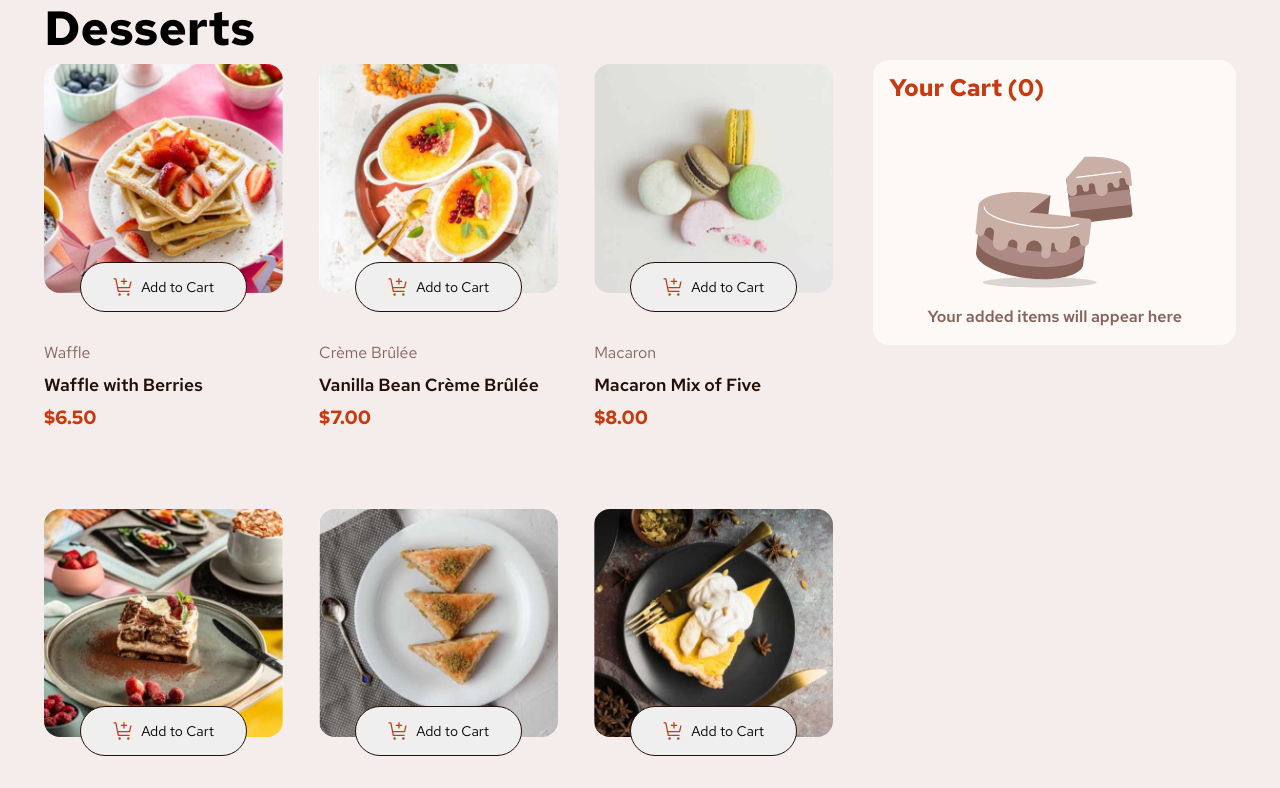
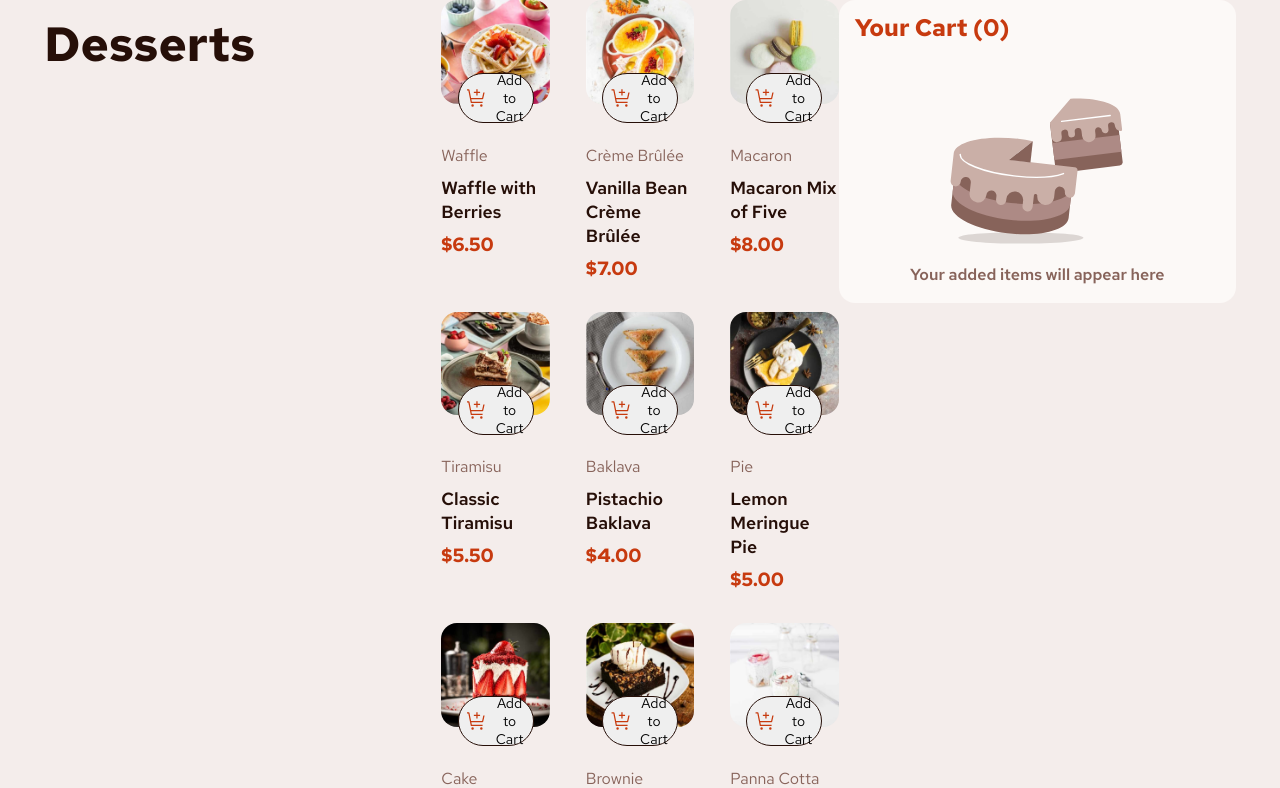
Before and after one commit to SebastianLaka/product-list-with-cart, a Vue app: page / in a window 1280 px wide. Shown: the top 788 px of the page. Built offline with nearby package versions, Linux system fonts and the light colour scheme.

Commit message:
Created new mixin for typography and used in all parts of component

```diff
--- a/src/assets/sass/breakpoints.scss
+++ b/src/assets/sass/breakpoints.scss
@@ -1,4 +1,5 @@
 $mobile-view: 23.438em;
+$tablet-view: 48em;
 $desktop-small: 62em;
 $desktop-wide: 81.25em;
 $desktop-ultra-wide: 90em;
--- a/src/assets/sass/mixins.scss
+++ b/src/assets/sass/mixins.scss
@@ -1,4 +1,12 @@
-@mixin flex-layout($flex-direction: null, $justify-content: null, $align-items: null, $flex-wrap: null) {
+@use './colors.scss' as *;
+@use './fonts.scss' as *;
+
+@mixin flex-layout(
+  $flex-direction: null,
+  $justify-content: null,
+  $align-items: null,
+  $flex-wrap: null
+) {
   display: flex;
   @if $flex-direction {
     flex-direction: $flex-direction;
@@ -9,7 +17,7 @@
   @if $align-items {
     align-items: $align-items;
   }
-  @if $flex-wrap{
+  @if $flex-wrap {
     flex-wrap: $flex-wrap;
   }
 }
@@ -39,13 +47,25 @@
   @if $right {
     right: $right;
   }
-  @if $bottom{
+  @if $bottom {
     bottom: $bottom;
   }
-  @if $left{
+  @if $left {
     left: $left;
   }
   @if $z-index {
     z-index: $z-index;
   }
 }
+
+@mixin set-element-typography($color, $font-weight, $font-size) {
+  @if $color {
+    color: getColor($color);
+  }
+  @if $font-weight {
+    font-weight: changeWeight($font-weight);
+  }
+  @if $font-size {
+    font-size: $font-size;
+  }
+}
--- a/src/components/Layout.vue
+++ b/src/components/Layout.vue
@@ -1,31 +1,42 @@
 <script setup>
+import ProductsHeader from '../components/product-list/ProductsHeader.vue'
 import ProductList from './product-list/ProductList.vue'
-import ProductCartMain from './product-cart/ProductCartMain.vue';
+import ProductCartMain from './product-cart/ProductCartMain.vue'
 import SummaryPopup from './summary-popup/OrderSuccessModal.vue'
 import { useCartStore } from '@/stores/cart'
 const cart = useCartStore()
 </script>
 <template>
   <main class="main-layout wrapper">
+    <ProductsHeader v-slot="{ productsHeader }">
+      <h1 class="product-header__category">{{ productsHeader }}</h1>
+    </ProductsHeader>
     <ProductList />
-    <ProductCartMain/>
-    <SummaryPopup v-if="cart.isClicked"/>
+    <ProductCartMain />
+    <SummaryPopup v-if="cart.isClicked" />
   </main>
 </template>
 <style lang="scss" scoped>
 @use '../assets/sass/breakpoints.scss' as *;
-@use "../assets/sass/wrapper.scss" as *;
+@use '../assets/sass/wrapper.scss' as *;
 @use '../assets/sass/colors.scss' as *;
-.main-layout{
-  position: relative;
-  padding: 1em .25em;
-  min-height: 100svh;
+@use '../assets/sass/mixins.scss' as *;
+@media (min-width: $mobile-view) {
+  .main-layout {
+    min-height: 100svh;
+    padding: 0 .25em;
+    .product-header {
+      padding: 2em 0;
+      &__category {
+        @include set-element-typography('Rose-900', 'font-700', 3rem);
+      }
+    }
+  }
 }
-@media(min-width: 1200px){
-  .main-layout{
-    display: grid;
-    grid-template-columns: repeat(3, 1fr);
-    gap: 0 1em;
+@media (min-width: 1200px) {
+  .main-layout {
+    @include grid-layout($columns: 3);
+    @include set-gap($row-gap: 1em);
   }
 }
 </style>
--- a/src/components/product-cart/CartItem.vue
+++ b/src/components/product-cart/CartItem.vue
@@ -43,25 +43,22 @@ const emit = defineEmits(['remove'])
   .cart-desserts {
     @include flex-layout($justify-content: space-between, $align-items: center);
     @include set-gap($column-gap: 1em);
-
     &__image{
-      width:  75px;
-      height: 75px;
+      width:  4.688em;
+      height: 4.688em;
     }
     .cart-item-section {
       @include flex-layout($flex-direction: column);
-      gap: 0.5em 0;
       @include set-gap($row-gap: 1em);
       &__product-name {
         color: getColor('Rose-900');
       }
       .cart-item-pricing {
-        display: flex;
+        @include flex-layout();
         gap: 0 0.5em;
         &__amount {
           padding-right: 0.75em;
-          color: getColor('Red');
-          font-weight: changeWeight('font-600');
+          @include set-element-typography('Red', 'font-600', 1rem);
         }
         &__price,
         &__amount-price {
@@ -82,8 +79,8 @@ const emit = defineEmits(['remove'])
       cursor: pointer;
       &__icon {
         transform: translate(-0.01em, -0.02em);
-        width: 10px;
-        height: 10px;
+        width: 0.625em;
+        height: 0.625em;
       }
     }
   }
--- a/src/components/product-cart/CartSummary.vue
+++ b/src/components/product-cart/CartSummary.vue
@@ -12,10 +12,9 @@
     @include set-gap($row-gap: 2.5em);
   }
 }
-
-@media (min-width: 1200px){
-    .cart-summary{
-        width: 100%;
-    }
+@media (min-width: $desktop-wide) {
+  .cart-summary {
+    width: 100%;
+  }
 }
 </style>
--- a/src/components/product-cart/ProductCartMain.vue
+++ b/src/components/product-cart/ProductCartMain.vue
@@ -74,15 +74,14 @@ const noticeCartOrder = ref({
 @media (min-width: $mobile-view) {
   .cart-container {
     @include flex-layout($flex-direction: column, $align-items: center);
-    padding: 2.75em 1.5em 1.5em 1.5em;
+    padding-bottom: 1em;
     .empty-cart-content {
       background-color: getColor('Rose-50');
       border-radius: 1em;
       width: 100%;
       padding: 1em;
       &__cart-amount {
-        color: getColor('Red');
-        font-size: 1.5rem;
+        @include set-element-typography('Red', 'font-700', 1.5rem);
         padding-bottom: 1em;
       }
       &__image {
@@ -91,8 +90,7 @@ const noticeCartOrder = ref({
         padding-top: 1em;
       }
       &__info {
-        color: getColor('Rose-500');
-        font-weight: changeWeight('font-600');
+        @include set-element-typography('Rose-500', 'font-600', 1rem);
         text-align: center;
       }
     }
@@ -104,20 +102,14 @@ const noticeCartOrder = ref({
       width: 100%;
       padding: 1.5em;
       &__header {
-        color: getColor('Red');
-        font-size: 1.5rem;
+        @include set-element-typography('Red', 'font-700', 1.5rem);
       }
     }
     .cart-summary-total {
       @include flex-layout($flex-direction: row, $justify-content: space-between);
       width: 100%;
-      &__content,
       &__price {
-        color: getColor('Rose-900');
-      }
-      &__price {
-        font-weight: changeWeight('font-600');
-        font-size: 2rem;
+        @include set-element-typography('Rose-900', 'font-600', 2rem);
       }
     }
     .cart-summary-notice {
@@ -128,8 +120,8 @@ const noticeCartOrder = ref({
       );
       @include set-gap($column-gap: 1em);
       &__icon {
-        width: 32px;
-        height: 32px;
+        width: 3.2em;
+        height: 3.2em;
       }
     }
     .confirm-cart-button {
@@ -139,19 +131,16 @@ const noticeCartOrder = ref({
       border: 0.1em solid getColor('Red');
       width: 100%;
       background-color: getColor('Red');
-      font-weight: changeWeight('font-600');
-      color: getColor('Rose-50');
+      @include set-element-typography('Rose-50', 'font-600', 1rem);
     }
   }
 }
 
-@media (min-width: 768px){
-  .cart-container{
-      padding: 2.75em 0 1.5em 1.5em;
-      .cart-summary-notice {
-      @include flex-layout(
-        $justify-content: center
-      );
+@media (min-width: $tablet-view) {
+  .cart-container {
+    padding: 0 0 1.5em 0;
+    .cart-summary-notice {
+      @include flex-layout($justify-content: center);
     }
   }
 }
--- a/src/components/product-list/ProductItem.vue
+++ b/src/components/product-list/ProductItem.vue
@@ -67,21 +67,19 @@ const productInCart = computed(() => {
 @use '../../assets/sass/fonts.scss' as *;
 @use '../../assets/sass/breakpoints.scss' as *;
 @use '../../assets/sass/mixins.scss' as *;
-@media (min-width: 375px) {
+@media (min-width: $mobile-view) {
   .products-box {
-    padding-top: 4em;
     .product-image-area {
       @include position-element($position: relative);
       .product-image{
         border-radius: 1em;
       }
-
       .cart-button {
         @include flex-layout($justify-content: center, $align-items: center);
         @include set-gap($column-gap: 0.5em);
         @include position-element($position: absolute, $bottom: -1.25em, $left: 25%, $right: 25%);
-        max-width: 225px;
-        height: 50px;
+        max-width: 14.063em;
+        height: 3.125em;
         margin: 0 auto;
         padding: 0.5em 1em;
         border-radius: 4em;
@@ -108,12 +106,11 @@ const productInCart = computed(() => {
           outline: 0.1em solid getColor('Rose-50');
           padding: 0;
           background-color: transparent;
-          height: 1.25rem;
-          width: 1.25rem;
-          cursor: pointer;
+          height: 1.25em;
+          width: 1.25em;
           transition: all 0.3s ease;
           img {
-            width: 10px;
+            width: .75em;
             height: auto;
             filter: brightness(0) invert(1);
           }
@@ -132,7 +129,7 @@ const productInCart = computed(() => {
 }
 @media (min-width: $desktop-small) {
   .products-box {
-    padding-top: 3em;
+
     .product-image-area {
       .cart-button {
         padding: 0.5em 0.5em;
--- a/src/components/product-list/ProductList.vue
+++ b/src/components/product-list/ProductList.vue
@@ -7,9 +7,7 @@ const storeProductData = useProductsStore()
 
 <template>
   <section class="products-container">
-    <ProductsHeader v-slot="{ productsHeader }">
-      <h1 class="product-header__category">{{ productsHeader }}</h1>
-    </ProductsHeader>
+
     <ProductItem
       v-for="product in storeProductData.productDataCopy"
       :key="product.name"
@@ -37,34 +35,29 @@ const storeProductData = useProductsStore()
   .products-container {
     @include flex-layout($flex-direction: column);
     @include set-gap($row-gap: 3em);
+    padding-bottom: 1em;
     .product-header {
       &__category {
-        font-size: 3rem;
-        font-weight: changeWeight('font-700');
+        @include set-element-typography('Rose-900', 'font-700', 3rem);
       }
     }
     .product-info {
       @include flex-layout($flex-direction: column);
       @include set-gap($row-gap: 0.5em);
-      padding-top: 3em;
+      padding-top: 2.5em;
       &__category {
-        color: getColor('Rose-500');
-        font-weight: changeWeight('font-400');
+        @include set-element-typography('Rose-500', 'font-400', 1rem);
       }
       &__name {
-        color: getColor('Rose-900');
-        font-weight: changeWeight('font-600');
-        font-size: 1.1rem;
+        @include set-element-typography('Rose-900', 'font-600', 1.1rem);
       }
       &__price {
-        color: getColor('Red');
-        font-weight: changeWeight('font-700');
-        font-size: 1.2rem;
+        @include set-element-typography('Red', 'font-700', 1.2rem);
       }
     }
   }
 }
-@media (min-width: 768px) {
+@media (min-width: $tablet-view) {
   .products-container {
     @include grid-layout($columns: 2);
     @include set-gap($row-gap: 2em, $column-gap: 2.25em);
@@ -75,7 +68,7 @@ const storeProductData = useProductsStore()
     @include grid-layout($columns: 3);
   }
 }
-@media (min-width: 1200px) {
+@media (min-width: $desktop-wide) {
   .products-container {
     @include grid-child(1,3)
   }
--- a/src/components/product-list/ProductsHeader.vue
+++ b/src/components/product-list/ProductsHeader.vue
@@ -12,15 +12,3 @@ onMounted(() => {
     <slot :productsHeader="category.productCategory"></slot>
   </header>
 </template>
-
-<style lang="scss" scoped>
-@use '../../assets/sass/breakpoints.scss' as *;
-@use '../../assets/sass/wrapper.scss' as *;
-@use '../../assets/sass/mixins.scss' as *;
-@media (min-width: $mobile-view) {
-  .product-header {
-    padding: 1em 0.25em;
-    @include position-element($position: fixed, $left: 0, $right: 0, $top: 0, $z-index: 100);
-  }
-}
-</style>
--- a/src/components/summary-popup/OrderSuccessModal.vue
+++ b/src/components/summary-popup/OrderSuccessModal.vue
@@ -47,7 +47,7 @@ const iconData = ref({
     }
   }
 }
-@media (min-width: 768px) {
+@media (min-width: $tablet-view) {
   .order-modal-popup {
     @include flex-layout($justify-content: center, $align-items: center, $flex-direction: column);
   }
--- a/src/stores/cart.js
+++ b/src/stores/cart.js
@@ -35,7 +35,14 @@ export const useCartStore = defineStore('cart', () => {
   })
   const showModal = () => {
     isClicked.value = true;
-    console.log('ok');
+  }
+  const hideModal = () => {
+    isClicked.value = false;
+  }
+  const resetCart = () => {
+    currentCartItem.value = 0;
+    cartItems.value = [];
+    isClicked.value = false;
   }
 
 
@@ -47,6 +54,8 @@ export const useCartStore = defineStore('cart', () => {
     removeItem,
     sumUpCart,
     isClicked,
-    showModal
+    showModal,
+    hideModal,
+    resetCart
   }
 })
```
Also changed, not shown: src/components/summary-popup/SuccessModalContent.vue (+22 -14 lines).
